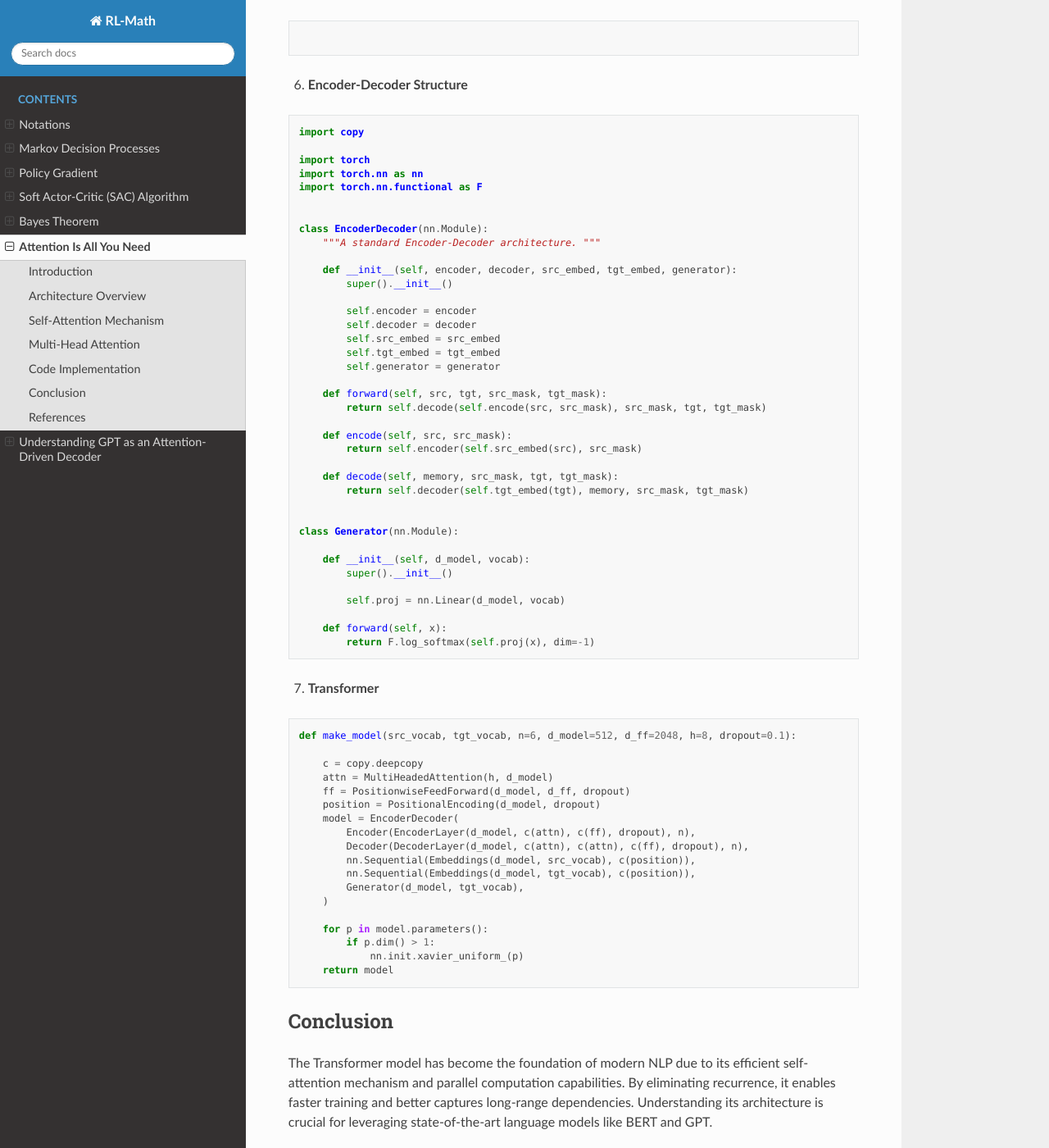
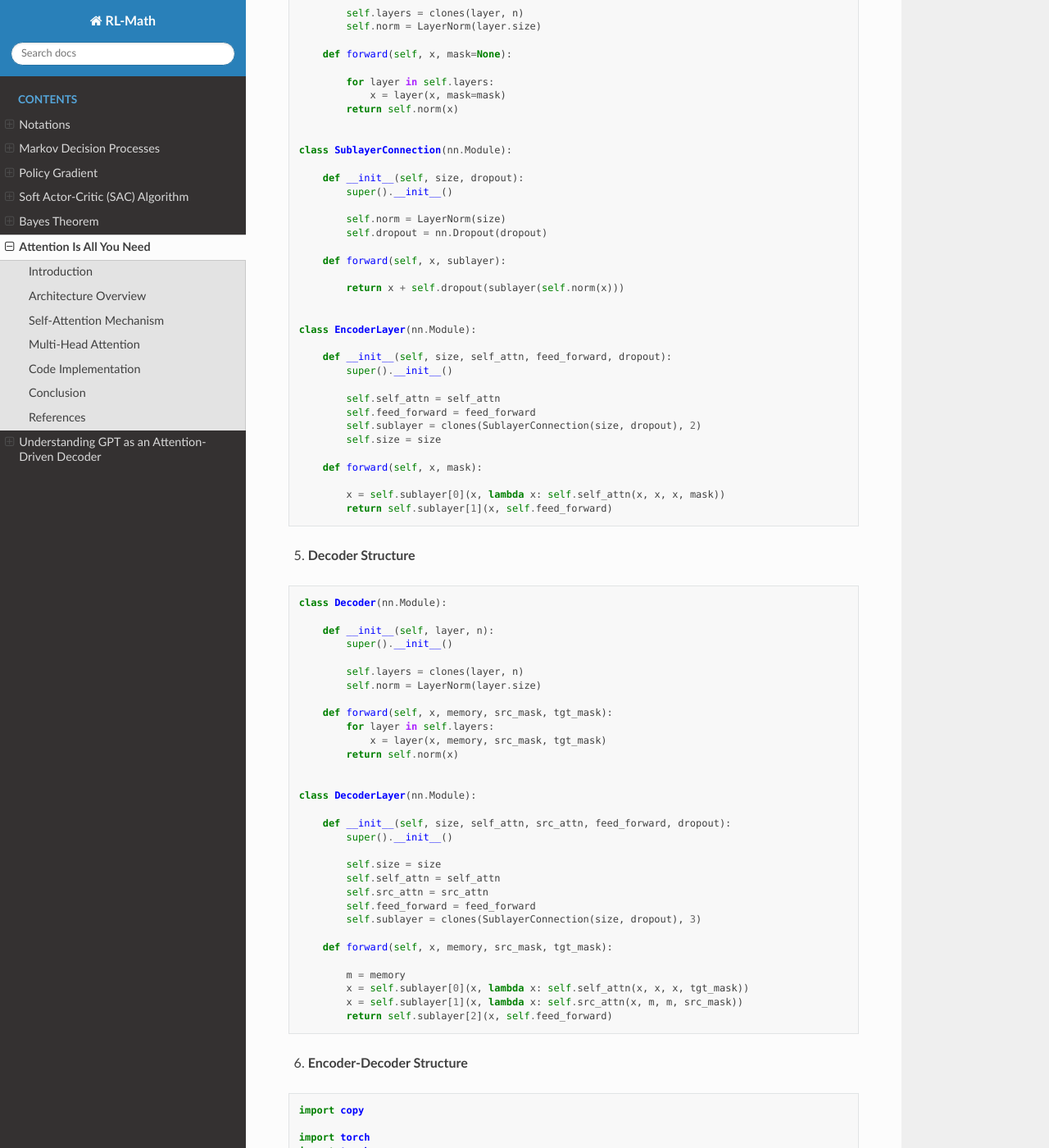
Before and after one commit to boyin96/Reinforcement-Learning-Math, a Sphinx documentation site: the page built from docs/source/attention.rst, in a window 1280 px wide and 1400 px high, scrolled down 4846 px. Shown: the whole window at 82% size. Built offline with Sphinx 7.4.7 and the Read the Docs theme 3.1.0, drawn with Linux system fonts in a browser that asks for light colours; formulas are drawn with MathJax 3; some of the changed text lies outside the part shown.

Commit message:
Update attention.rst

```diff
--- a/docs/source/attention.rst
+++ b/docs/source/attention.rst
@@ -193,7 +193,7 @@ Let :math:`\theta_i = \frac{1}{10000^{\frac{2i}{d_{\text{model}}}}}`, then:
 .. math::
    PE_{(pos+k, 2i+1)} = \cos(pos\theta_i) \cos(k\theta_i) - \sin(pos\theta_i) \sin(k\theta_i).
 
-This transformation can be rewritten as a **2D rotation matrix**:
+This transformation can be rewritten as a 2D rotation matrix:
 
 .. math::
    \begin{bmatrix}
@@ -238,10 +238,85 @@ This means that moving from :math:`pos` to :math:`pos + k` is equivalent to rota
 
 .. code-block:: python
 
+   class Encoder(nn.Module):
+
+       def __init__(self, layer, n):
+           super().__init__()
+
+           self.layers = clones(layer, n)
+           self.norm = LayerNorm(layer.size)
+
+       def forward(self, x, mask=None):
+
+           for layer in self.layers:
+               x = layer(x, mask=mask)
+           return self.norm(x)
+
+
+   class SublayerConnection(nn.Module):
+
+       def __init__(self, size, dropout):
+           super().__init__()
+
+           self.norm = LayerNorm(size)
+           self.dropout = nn.Dropout(dropout)
+
+       def forward(self, x, sublayer):
+
+           return x + self.dropout(sublayer(self.norm(x)))
+
+
+   class EncoderLayer(nn.Module):
+
+       def __init__(self, size, self_attn, feed_forward, dropout):
+           super().__init__()
+
+           self.self_attn = self_attn
+           self.feed_forward = feed_forward
+           self.sublayer = clones(SublayerConnection(size, dropout), 2)
+           self.size = size
+
+       def forward(self, x, mask):
+
+           x = self.sublayer[0](x, lambda x: self.self_attn(x, x, x, mask))
+           return self.sublayer[1](x, self.feed_forward)
+
 
 5. **Decoder Structure**
 
 .. code-block:: python
+
+   class Decoder(nn.Module):
+
+       def __init__(self, layer, n):
+           super().__init__()
+
+           self.layers = clones(layer, n)
+           self.norm = LayerNorm(layer.size)
+
+       def forward(self, x, memory, src_mask, tgt_mask):
+           for layer in self.layers:
+               x = layer(x, memory, src_mask, tgt_mask)
+           return self.norm(x)
+
+
+   class DecoderLayer(nn.Module):
+
+       def __init__(self, size, self_attn, src_attn, feed_forward, dropout):
+           super().__init__()
+
+           self.size = size
+           self.self_attn = self_attn
+           self.src_attn = src_attn
+           self.feed_forward = feed_forward
+           self.sublayer = clones(SublayerConnection(size, dropout), 3)
+
+       def forward(self, x, memory, src_mask, tgt_mask):
+
+           m = memory
+           x = self.sublayer[0](x, lambda x: self.self_attn(x, x, x, tgt_mask))
+           x = self.sublayer[1](x, lambda x: self.src_attn(x, m, m, src_mask))
+           return self.sublayer[2](x, self.feed_forward)
 
 
 6. **Encoder-Decoder Structure**
@@ -296,7 +371,7 @@ This means that moving from :math:`pos` to :math:`pos + k` is equivalent to rota
 
        c = copy.deepcopy
        attn = MultiHeadedAttention(h, d_model)
-       ff = PositionwiseFeedForward(d_model, d_ff, dropout)
+       ff = PositionWiseFeedForward(d_model, d_ff, dropout)
        position = PositionalEncoding(d_model, dropout)
        model = EncoderDecoder(
            Encoder(EncoderLayer(d_model, c(attn), c(ff), dropout), n),
```
